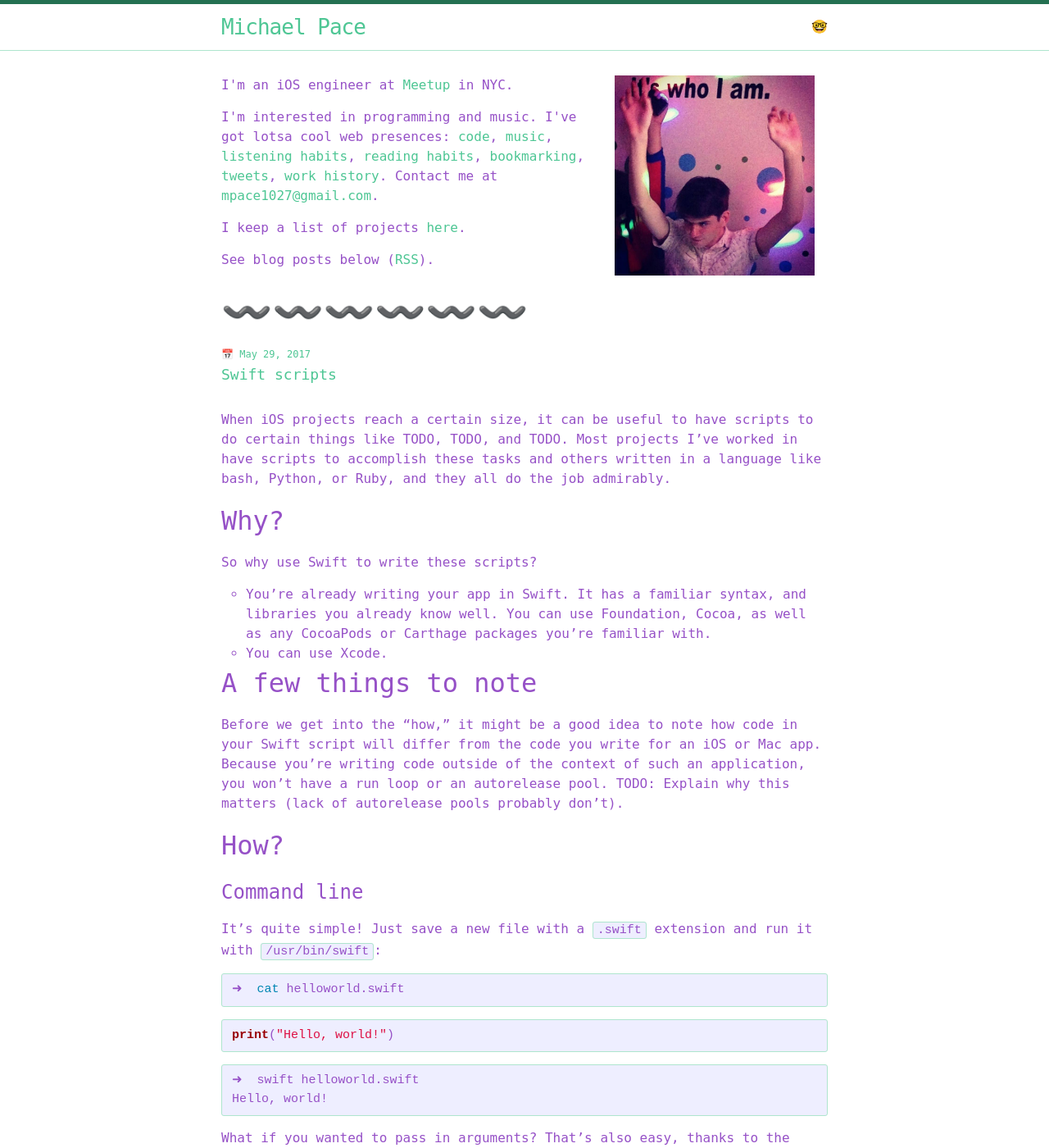
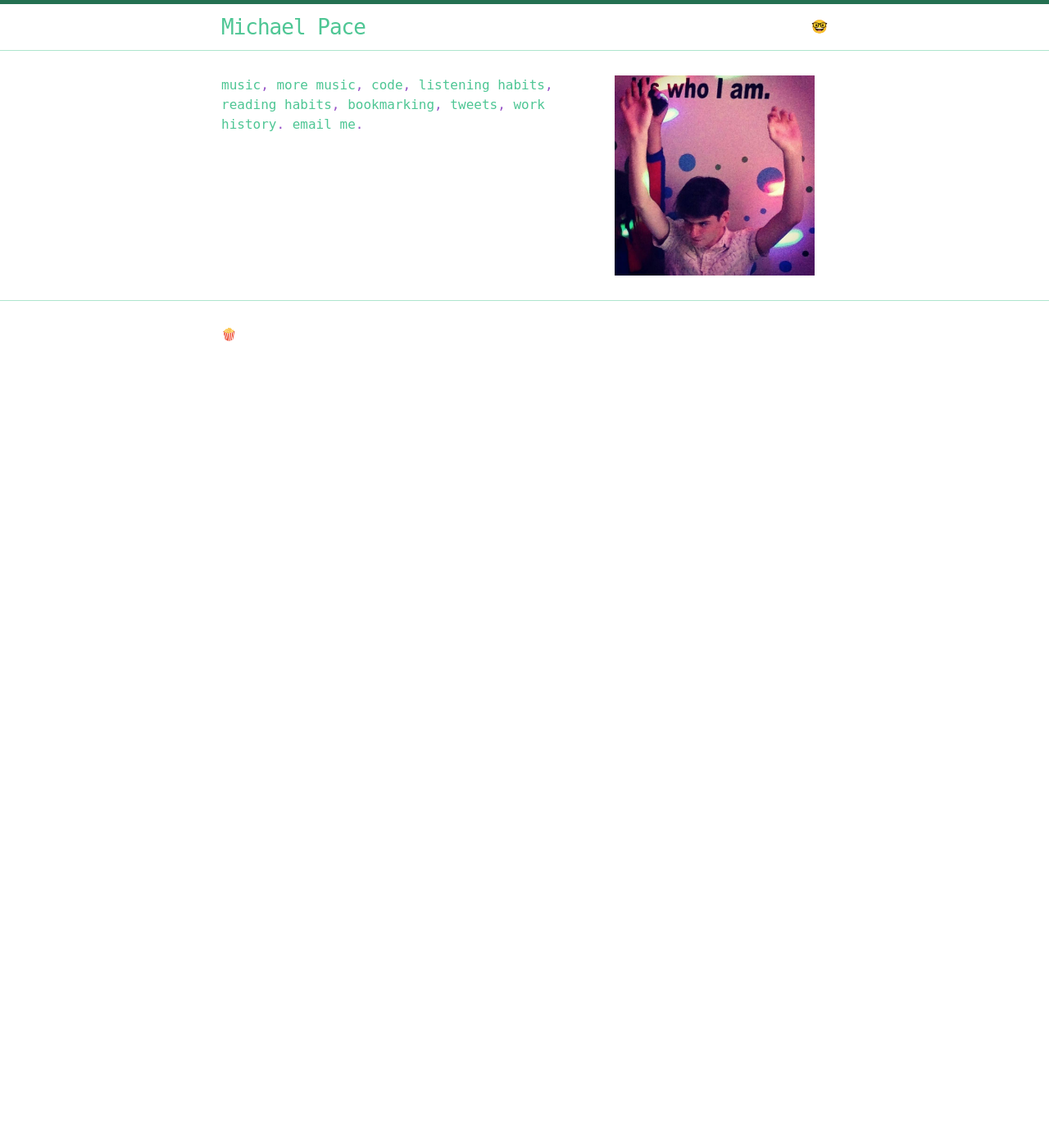
Before and after one commit to michaelpace/personal_website, a Jekyll site: the page built from _pages/index.html, in a window 1280 px wide and 1400 px high. Shown: the whole window at 82% size. Built offline with Jekyll 4.4.1, drawn with Linux system fonts in a browser that asks for light colours; some of the changed text lies outside the part shown.

Commit message:
delete most content lol

```diff
--- a/_includes/footer.html
+++ b/_includes/footer.html
@@ -11,7 +11,6 @@
       </div>
 
       <div class="footer-col footer-col-3">
-        <a class="page-link" href="/the_rest_of_them">Michael Pace(s)</a>
       </div>
     </div>
 
--- a/_pages/index.html
+++ b/_pages/index.html
@@ -7,11 +7,7 @@ permalink: /
 
   <img class="index-image right" src="/images/it-me.jpg" />
 
-  <p>I'm an iOS engineer at <a href="http://www.meetup.com/">Meetup</a> in NYC.</p>
-  <p>I'm interested in programming and music. I've got lotsa cool web presences: <a href="https://github.com/michaelpace">code</a>, <a href="https://soundcloud.com/onionslice">music</a>, <a href="http://www.last.fm/user/mspasta/">listening habits</a>, <a href="https://www.goodreads.com/user/show/44054775-mchl-pc">reading habits</a>, <a href="https://www.are.na/mchl-pc/channels">bookmarking</a>, <a href="https://twitter.com/incrediblepasta/">tweets</a>, <a href="http://linkedin.com/in/michaelstuartpace">work history</a>. Contact me at <a href="mailto:mpace1027@gmail.com">mpace1027@gmail.com</a>.</p>
-  <p>I keep a list of projects <a href="/projects">here</a>.</p>
-  <p>See blog posts below (<a href="/feed.xml">RSS</a>).</p>
-  <span class="emoji-divider">〰️〰️〰️〰️〰️〰️</span>
+  <p><a href="https://soundcloud.com/onionslice">music</a>, <a href="https://soundcloud.com/agent-a-1">more music</a>, <a href="https://github.com/michaelpace">code</a>, <a href="http://www.last.fm/user/mspasta/">listening habits</a>, <a href="https://www.goodreads.com/user/show/44054775-mchl-pc">reading habits</a>, <a href="https://www.are.na/mchl-pc/channels">bookmarking</a>, <a href="https://twitter.com/incrediblepasta/">tweets</a>, <a href="http://linkedin.com/in/michaelstuartpace">work history</a>. <a href="mailto:mpace1027@gmail.com">email me</a>.</p>
 
   <ul class="post-list">
     {% for post in site.posts %}
--- a/_pages/projects.html
+++ /dev/null
@@ -1,62 +0,0 @@
----
-layout: default
-permalink: /projects
----
-
-<div class="home">
-
-	<h1>Software ~ 💻🐜</h1>
-
-	<div class="project-section">
-		<h3 class="project-title">MSPTouchableLabel</h3>
-		<span class="project-details">
-			<span class="project-status-done"></span> (<a href="https://github.com/michaelpace/MSPTouchableLabel">link</a>)
-		</span>
-		<p class="project-description">Open-source UILabel subclass written in Objective-C which provides a data source and a delegate for easy interactive labels.</p>
-	</div>
-
-	<div class="project-section">
-		<h3 class="project-title">mspdiary</h3>
-		<span class="project-details">
-			<span class="project-status-done"></span> (<a href="https://github.com/michaelpace/mspdiary">link</a>)
-		</span>
-		<p class="project-description">Small Python project to facilitate keeping a diary on the command line.</p>
-	</div>
-
-	<div class="project-section">
-		<h3 class="project-title">Element hider</h3>
-		<span class="project-details">
-			<span class="project-status-idea"></span>
-		</span>
-		<p class="project-description">Simple Chrome plugin to allow hiding of arbitrary DOM elements by clicking them while holding down a hotkey. Hidden elements are persisted across visits to the domain and can be toggled through a simple UI.</p>
-	</div>
-
-	<br /><br /><br /><br /><br />
-
-	<h1>Music ~ 🎹🐜</h1>
-
-	<div class="project-section">
-		<h3 class="project-title">Onion Slice</h3>
-		<span class="project-details">
-			<span class="project-status-ongoing"></span> (<a href="https://soundcloud.com/onionslice">link</a>)
-		</span>
-		<p class="project-description">Songs influenced by <a href="https://www.youtube.com/watch?v=5WnATZLcXuA">Prefab Sprout</a> and <a href="https://www.youtube.com/watch?v=jJQSipwOQzs">The Blue Nile</a>.</p>
-	</div>
-
-	<div class="project-section">
-		<h3 class="project-title">A&amp;O</h3>
-		<span class="project-details">
-			<span class="project-status-done"></span> (<a href="http://aoaoao.bandcamp.com/">link</a>)
-		</span>
-		<p class="project-description">Pop music duo from 2009 - 2013; first as <a href="http://agentaomae.bandcamp.com/track/breathing-2007-2">Agent A &amp; Omae</a> (4 albums) and later as <a href="http://aoaoao.bandcamp.com/track/cmon">A&amp;O</a> (2 albums).</p>
-	</div>
-
-	<div class="project-section">
-		<h3 class="project-title">Omae</h3>
-		<span class="project-details">
-			<span class="project-status-done"></span> (<a href="http://omae.bandcamp.com/">link</a>)
-		</span>
-		<p class="project-description">Old songs under the name Omae (a misspelling of "<a href="https://www.youtube.com/watch?v=oYj7q_by_2E">Omar</a>" that stuck).</p>
-	</div>
-
-</div>
--- a/_pages/the_rest_of_them.html
+++ /dev/null
@@ -1,18 +0,0 @@
----
-layout: default
-permalink: /the_rest_of_them
----
-
-<div class="home">
-
-  <h1 class="page-heading">👨👨👦👦</h1>
-
-  <p>I'm Michael Pace, but I'm not the only one:</p>
-  <ul>
-    <li><a href="http://michaelpace.com/" class="hoverable-data" target="_blank" data="Domain expires in November -- watch out, Mike!">http://michaelpace.com/</a></li>
-    <li><a href="http://www.evsc.virginia.edu/pace-michael-l/" target="_blank">http://www.evsc.virginia.edu/pace-michael-l/</a></li>
-  </ul>
-  <p>I thought it would be appropriate to create this page because the only domain name I could get was my name but plural.</p>
-  <p>If you'd like to be added to this list (and you're Michael Pace), please email me at <a href="mailto:mpace1027@gmail.com?subject=Hello%20from%20Michael%20Pace">mpace1027@gmail.com</a>.</p>
-
-</div>
--- a/_posts/2016-02-10-hello-woild.markdown
+++ /dev/null
@@ -1,10 +0,0 @@
----
-layout: post
-title:  "Michael's first personal website"
-date:   2016-02-10 15:22:16 -0500
----
-2015 was a big year for me -- moving twice, getting burgled once, setting foot outside the US for the first times in my life (Mexico in June & Europe in October), switching jobs, and learning how to read.
-
-At the outset of 2016 I find myself in NYC, eager to place roots and grow as a friend, engineer, and creative person. This website will track those efforts and will, in due time, live at a domain that more clearly indicates my name.
-
-This site is built with [Jekyll](https://jekyllrb.com/). You can find its source on [GitHub](https://github.com/michaelpace/personal_website/).
--- a/_posts/2017-05-29-swift-scripts.markdown
+++ /dev/null
@@ -1,190 +0,0 @@
----
-layout: post
-title:  "Swift scripts"
-date:   2017-05-29 01:00:00 -0500
-tags: swift
----
-
-When iOS projects reach a certain size, it can be useful to have scripts to do certain things like TODO, TODO, and TODO. Most projects I've worked in have scripts to accomplish these tasks and others written in a language like bash, Python, or Ruby, and they all do the job admirably.
-
-Why?
-====
-
-So why use Swift to write these scripts?
-
-* You're already writing your app in Swift. It has a familiar syntax, and libraries you already know well. You can use Foundation, Cocoa, as well as any CocoaPods or Carthage packages you're familiar with.
-* You can use Xcode.
-
-A few things to note
-====================
-
-Before we get into the "how," it might be a good idea to note how code in your Swift script will differ from the code you write for an iOS or Mac app. Because you're writing code outside of the context of such an application, you won't have a run loop or an autorelease pool. TODO: Explain why this matters (lack of autorelease pools probably don't).
-
-How?
-====
-
-Command line
-------------
-
-It's quite simple! Just save a new file with a `.swift` extension and run it with `/usr/bin/swift`:
-
-{% highlight bash %}
-➜  cat helloworld.swift
-{% endhighlight %}
-{% highlight swift %}
-print("Hello, world!")
-{% endhighlight %}
-{% highlight bash %}
-➜  swift helloworld.swift
-Hello, world!
-{% endhighlight %}
-
-What if you wanted to pass in arguments? That's also easy, thanks to the `CommandLine` enum of Swift's standard library ([link](https://developer.apple.com/reference/swift/commandline)):
-
-{% highlight bash %}
-➜  cat hello.swift
-{% endhighlight %}
-{% highlight swift %}
-let name = CommandLine.argc > 1 ? CommandLine.arguments[1] : "world"
-print("Hello, \(name)!")
-{% endhighlight %}
-{% highlight bash %}
-➜  swift hello.swift
-Hello, world!
-
-➜  swift hello.swift Michael
-Hello, Michael!
-{% endhighlight %}
-
-Wonderful! But this is a script, right? Why don't we make it an executable? TODO: why would you want to do this?
-
-{% highlight bash %}
-➜  chmod +x hello.swift
-{% endhighlight %}
-
-We'll also have to add a line to the top of the script to instruct our shell how to run the script:
-
-{% highlight swift %}
-#!/usr/bin/swift
-
-let name = CommandLine.argc > 1 ? CommandLine.arguments[1] : "world"
-print("Hello, \(name)!")
-{% endhighlight %}
-
-Great!
-
-{% highlight bash %}
-➜  ./hello.swift Michael
-Hello, Michael!
-{% endhighlight %}
-
-We are getting extremely fancy. We could get even fancier and compile the thing if we wanted: TODO: why would you want to do this?
-
-{% highlight bash %}
-➜  swiftc hello.swift
-
-➜  ./hello Michael
-Hello, Michael!
-
-{% endhighlight %}
-
-Xcode
------
-
-We could have done all of the above in Xcode too, by starting a new project and choosing "Command Line Tool":
-
-<a href="/images/swift-scripts/1.png"><img src="/images/swift-scripts/1.png"/></a>
-<a href="/images/swift-scripts/2.png"><img src="/images/swift-scripts/2.png"/></a>
-<a href="/images/swift-scripts/3.png"><img src="/images/swift-scripts/3.png"/></a>
-
-This being Xcode, we can just click the "play" button to run the script, and our output will appear in the debug area:
-
-<a href="/images/swift-scripts/4.png"><img src="/images/swift-scripts/4.png"/></a>
-<a href="/images/swift-scripts/5.png"><img src="/images/swift-scripts/5.png"/></a>
-
-We could also accept arguments as we did above. First, let's paste in the code we'd written before:
-
-<a href="/images/swift-scripts/6.png"><img src="/images/swift-scripts/6.png"/></a>
-
-Passing in arguments is as simple as modifying the target's scheme:
-
-<a href="/images/swift-scripts/7.png"><img src="/images/swift-scripts/7.png"/></a>
-<a href="/images/swift-scripts/8.png"><img src="/images/swift-scripts/8.png"/></a>
-<a href="/images/swift-scripts/8.5.png"><img src="/images/swift-scripts/8.5.png"/></a>
-<a href="/images/swift-scripts/9.png"><img src="/images/swift-scripts/9.png"/></a>
-
-Executing command-line programs from your script
-------------------------------------------------
-
-A common task in scripts is to call other scripts or programs. How would you do that in Swift? We can use `Process` ([link](https://developer.apple.com/reference/foundation/process)):
-
-{% highlight bash %}
-➜  cat echo.swift
-{% endhighlight %}
-{% highlight swift %}
-#!/usr/bin/swift
-
-import Foundation
-
-let process = Process()
-process.launchPath = "/bin/echo"
-process.arguments = [CommandLine.arguments[1]]
-process.launch()
-{% endhighlight %}
-{% highlight bash %}
-➜  ./echo.swift "wuddup world"
-wuddup world
-{% endhighlight %}
-
-In / out
---------
-
-TODO: talk about freakin i/o from http://crunchybagel.com/building-command-line-tools-with-swift/
-
-A note on dependencies
-----------------------
-
-This is all well and good, but many tasks you might want to write are more complex, and require third-party libraries. How might we use [Alamofire](https://github.com/Alamofire/Alamofire), for instance? We've got a few options:
-
-* [git submodules](https://git-scm.com/book/en/v2/Git-Tools-Submodules)
-* [Carthage](https://github.com/Carthage/Carthage)
-* [cocoapods-rome](https://github.com/CocoaPods/Rome)
-
-Let's go over these in order.
-
-**[git submodules](https://git-scm.com/book/en/v2/Git-Tools-Submodules)**
-
-TODO
-
-**Carthage**
-
-TODO
-
-**cocoapods-rome**
-
-TODO
-
-Concurrency
------------
-
-TODO. dispatch groups, nsoperations, etc. note that things will return right away.
-
-Interactive scripts
--------------------
-
-TODO: runloops, or just do what wenderlich says
-
-Swift packages
---------------
-
-TODO
-
-{% highlight bash %}
-➜  swift package init
-{% endhighlight %}
-
-Third-party tools that may be helpful
-=====================================
-
-* [cato](https://github.com/neonichu/cato) - "Swift scripts made easy with automatic dependency and Swift version management."
-* [ShellOut](https://github.com/JohnSundell/ShellOut) - "Easily run shell commands from a Swift script or command line tool"
```
Also changed, not shown: _posts/2017-02-03-nasty-mitts.markdown (deleted, +0 -7 lines), _posts/2017-03-22-laissez-faire.markdown (deleted, +0 -7 lines), _posts/2017-03-23-pacific-coast-highway.markdown (deleted, +0 -9 lines).
